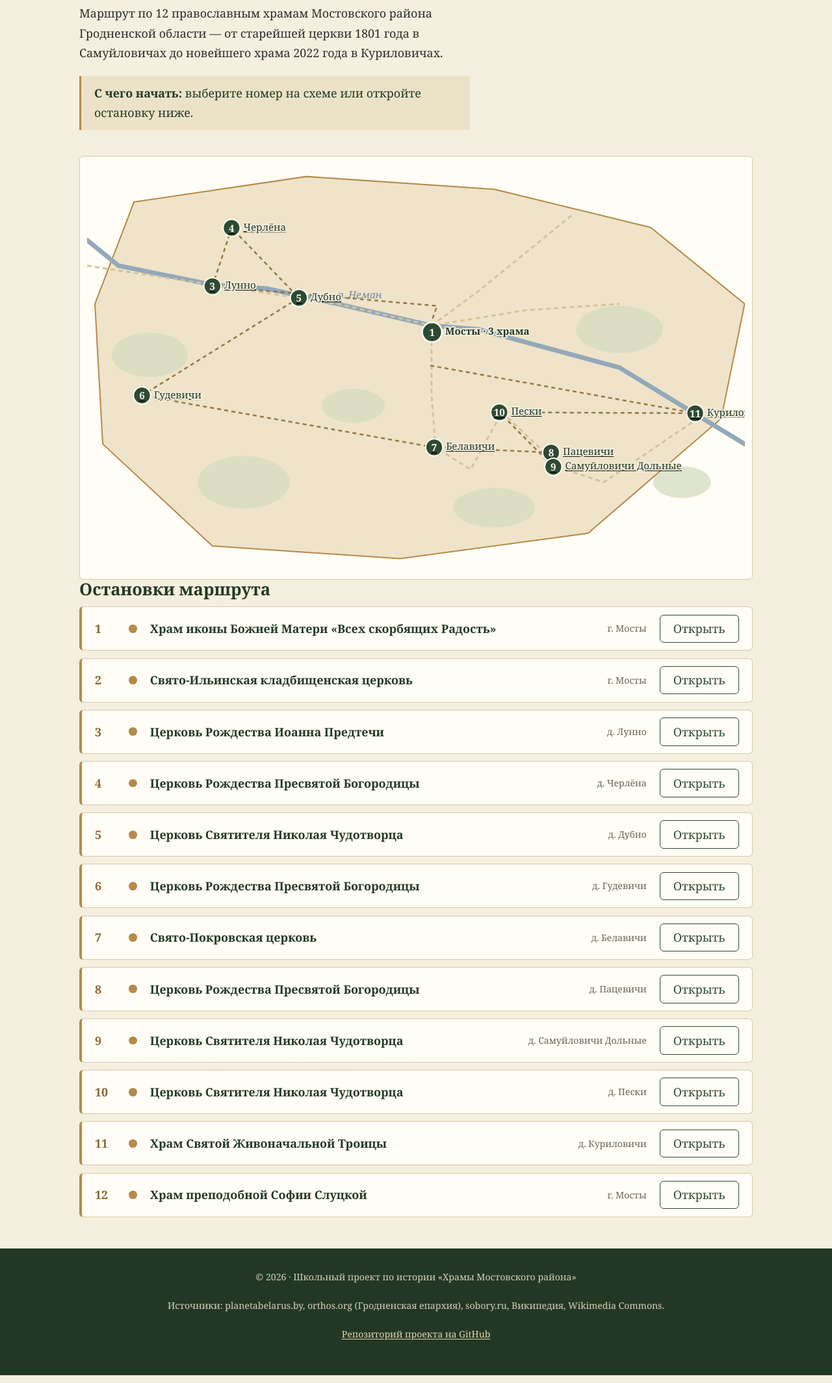
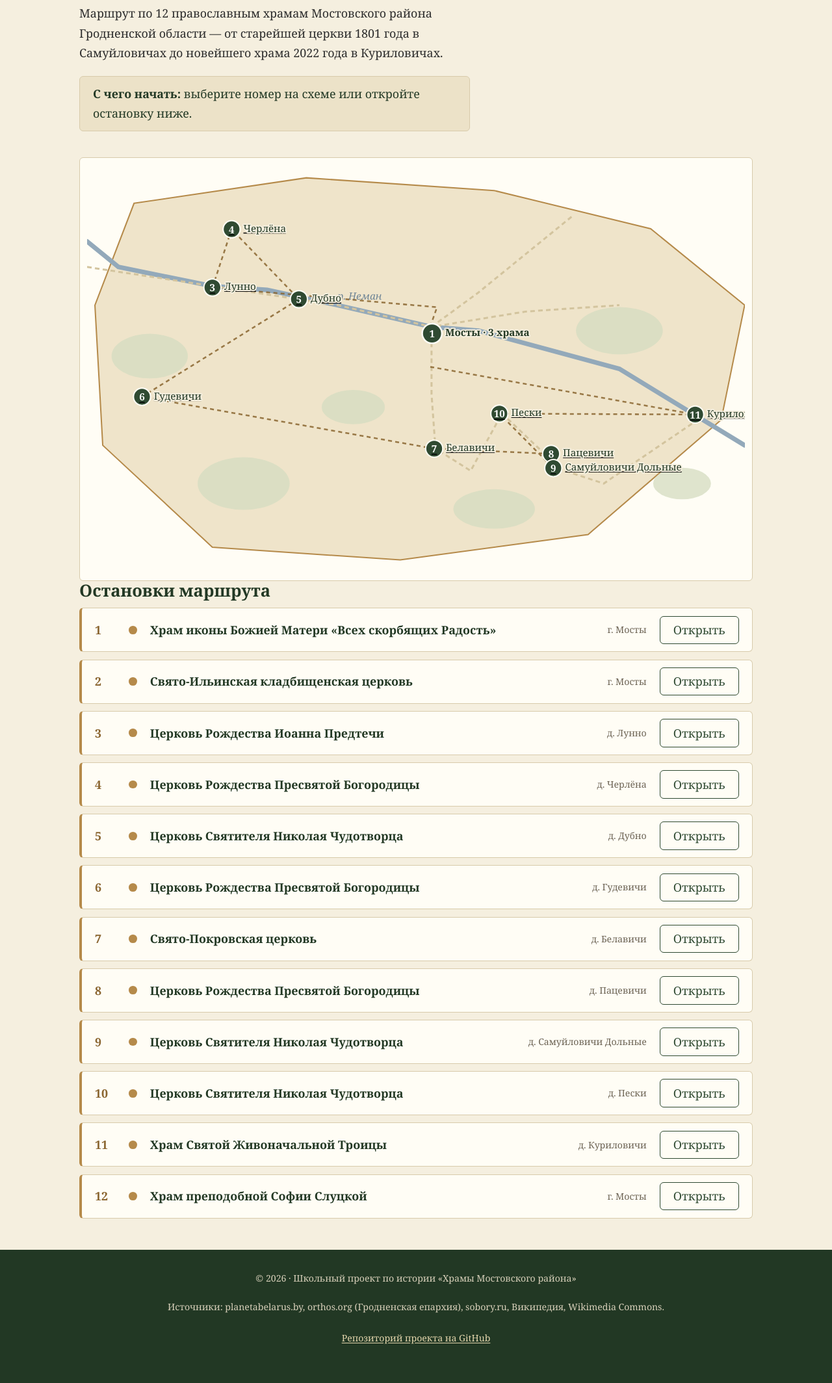
Before and after one commit to youlianvr/mostovsky-churches, a plain HTML site: page index.html in a window 1280 px wide. Shown: the part 199-2327 px from the top of the page at 65% size. Drawn offline with Linux system fonts and the light colour scheme.

Commit message:
style: de-slop accent frames and fix touch targets (impeccable audit)
Differentiate the three identical left-accent borders flagged by the
slop detector: route list keeps its accent as the route-line motif,
hero guide moves to a full soft border, cluster popup gains a shadow
affordance. Extend map marker hit area (pointer-events: bounding-box)
and bring the footer link to a 24px+ touch target per WCAG 2.5.8.

🤖 Generated with Codebuff
Co-Authored-By: Codebuff <noreply@codebuff.com>

```diff
--- a/css/style.css
+++ b/css/style.css
@@ -141,7 +141,11 @@ a:hover { color: var(--color-ochre-deep); }
   color: #d8d0ba;
   font-size: var(--fs-small);
 }
-.site-footer a { color: #e5d7ae; }
+.site-footer a {
+  display: inline-block;
+  padding: 0.3rem 0.5rem;
+  color: #e5d7ae;
+}
 .site-footer .container { text-align: center; }
 
 .source-panel {
@@ -281,7 +285,8 @@ a:hover { color: var(--color-ochre-deep); }
 .hero-guide {
   max-width: 60ch;
   padding: var(--space-sm) var(--space-md);
-  border-left: 3px solid var(--color-ochre);
+  border: 1px solid var(--color-line);
+  border-radius: var(--radius);
   background: var(--color-bg-soft);
   color: var(--color-green-deep);
 }
@@ -445,7 +450,7 @@ a:hover { color: var(--color-ochre-deep); }
 .map-marker.orthodox {
   fill: var(--color-green);
 }
-.map-marker-g { cursor: pointer; }
+.map-marker-g { cursor: pointer; pointer-events: bounding-box; }
 .map-cluster { cursor: pointer; }
 .map-cluster .map-marker {
   stroke-width: 2.5;
@@ -492,7 +497,7 @@ a:hover { color: var(--color-ochre-deep); }
   padding: var(--space-md);
   background: var(--color-card);
   border: 1px solid var(--color-line);
-  border-left: 4px solid var(--color-ochre);
+  box-shadow: 0 6px 18px rgba(43, 36, 26, 0.18);
   border-radius: var(--radius);
 }
 .cluster-popup[hidden] { display: none; }
```
